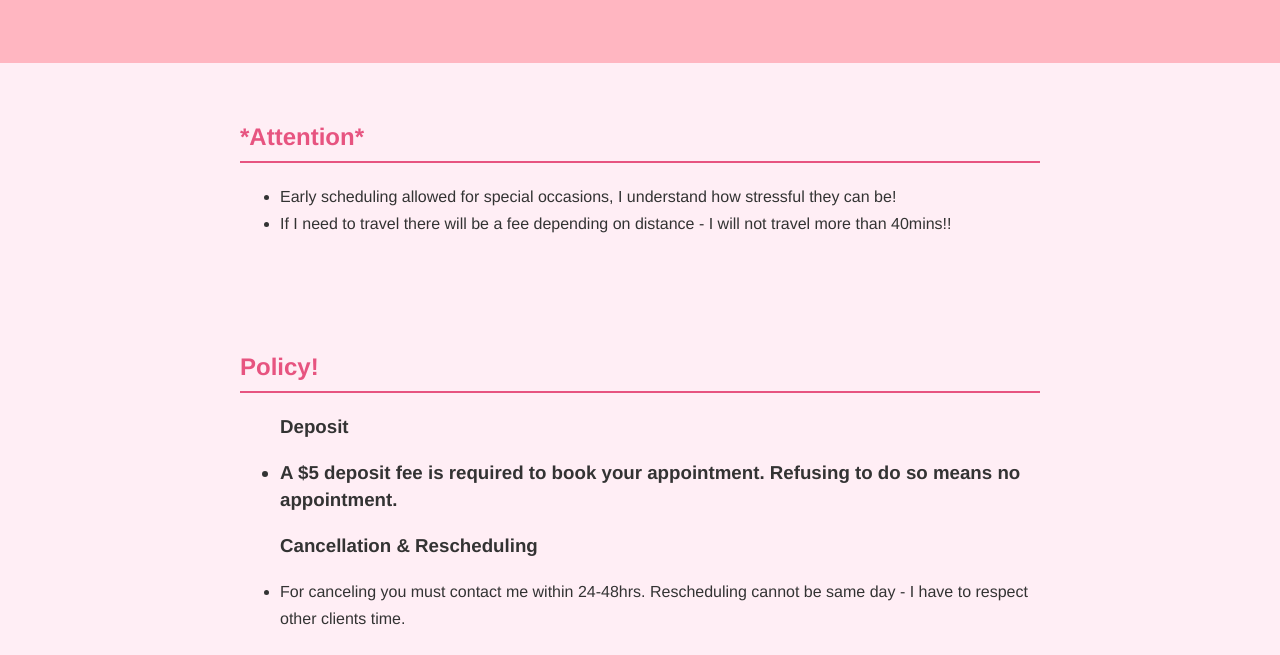
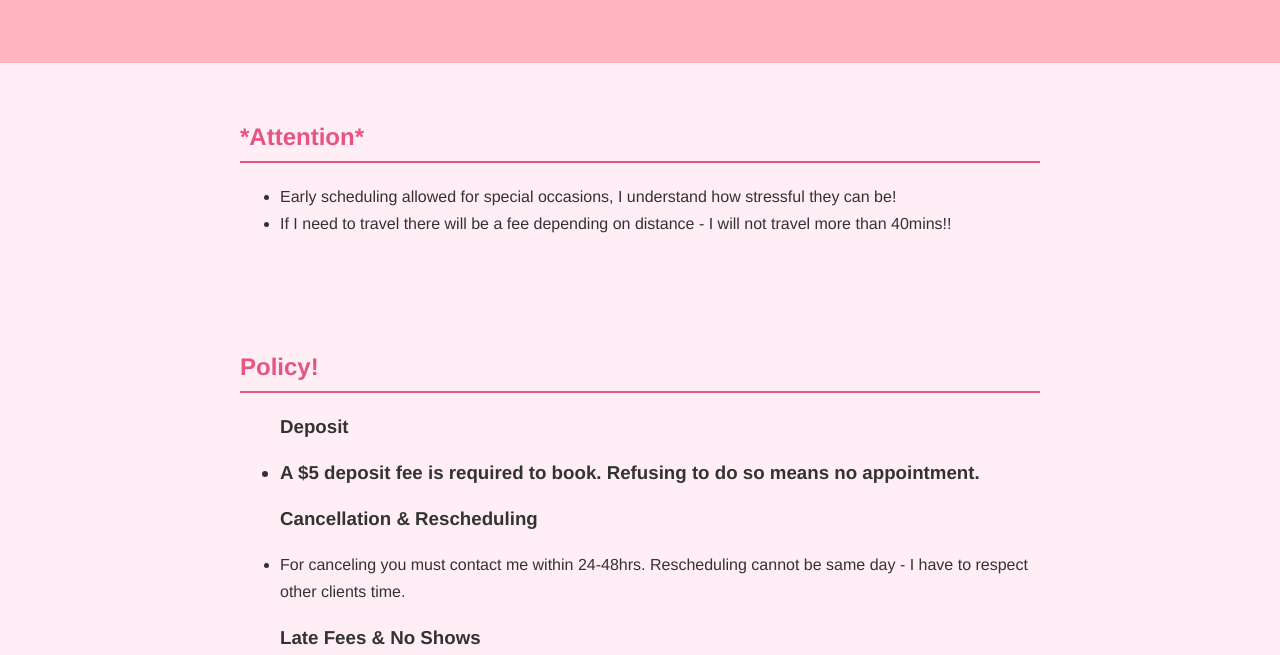
Before and after one commit to ErboDerbo/SetsByLxie, a plain HTML site: page index.html in a window 1280 px wide. Shown: the part 143-798 px from the top of the page. Drawn offline with Linux system fonts and the light colour scheme.

Commit message:
Update index.html

```diff
--- a/index.html
+++ b/index.html
@@ -101,7 +101,7 @@
     <h2>Policy!</h2>
     <ul>
       <h3>Deposit<h3>
-      <li>A $5 deposit fee is required to book your appointment. Refusing to do so means no appointment.</li>
+        <li>A $5 deposit fee is required to book. Refusing to do so means no appointment.</li>
       <h3>Cancellation & Rescheduling</h3>
       <li>For canceling you must contact me within 24-48hrs. Rescheduling cannot be same day - I have to respect other clients time.</li>
       <h3>Late Fees & No Shows</h3>
```
